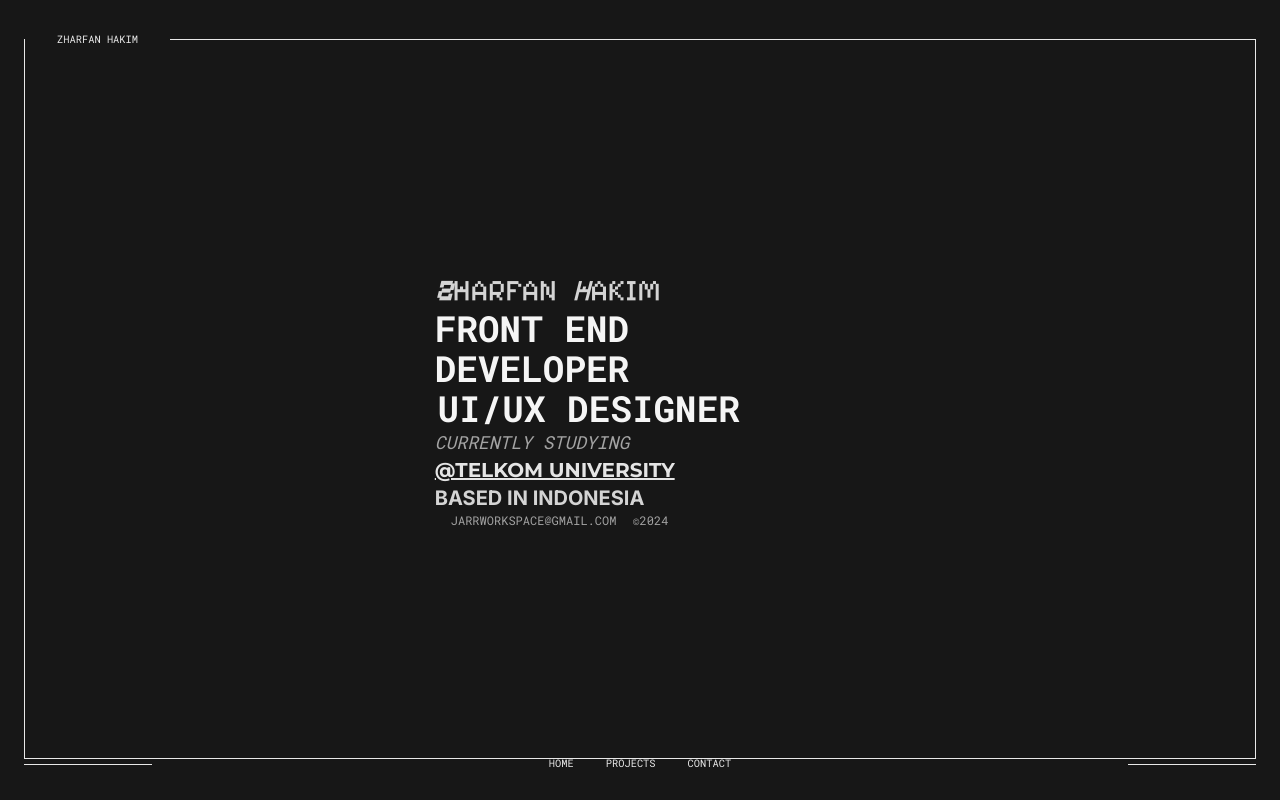
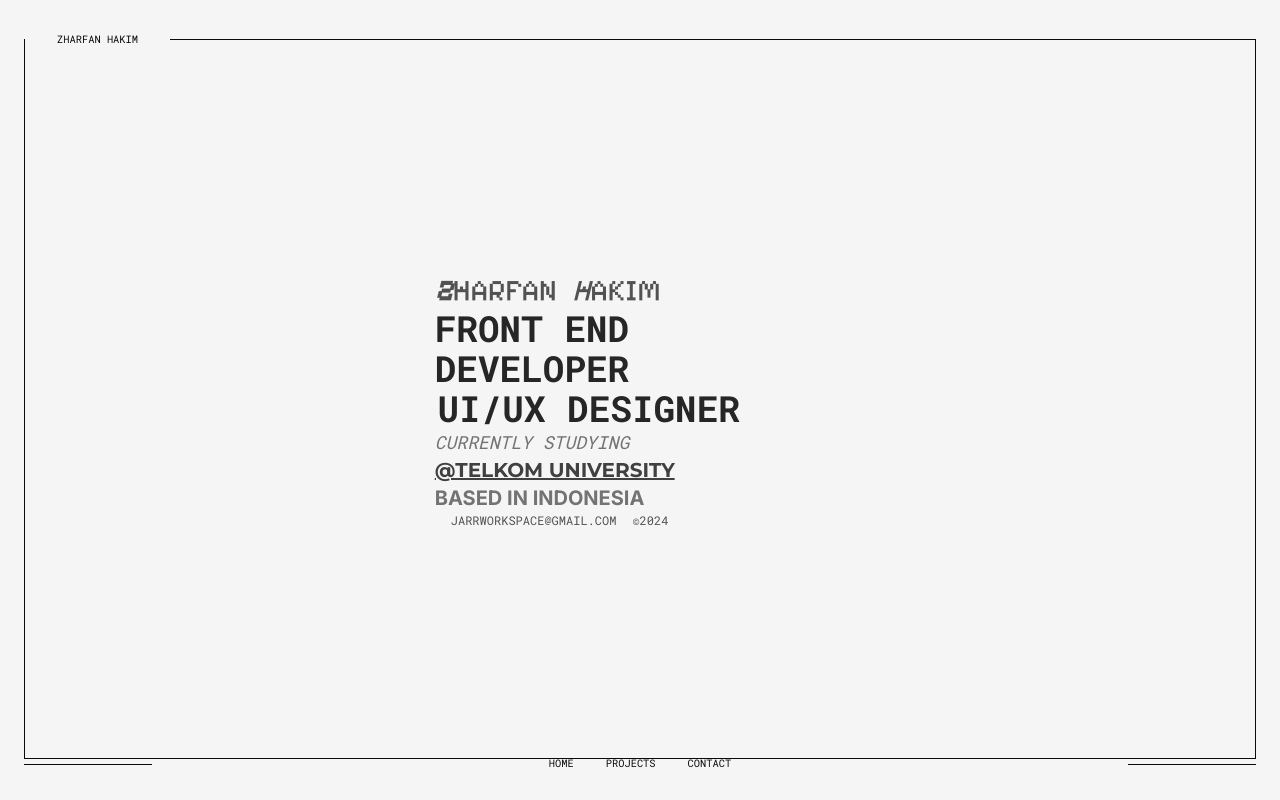
Before and after one commit to NekoJar/jarrworkspace-portfolio, a Next.js app: page / in a window 1280 px wide. Shown: the top 800 px of the page. Built offline with nearby package versions, Linux system fonts and the light colour scheme.

Commit message:
feat: updating styles

```diff
--- a/app/layout.tsx
+++ b/app/layout.tsx
@@ -17,7 +17,7 @@ export default function RootLayout({
   return (
     <html lang="en">
       <body
-        className={`${montserrat.variable} ${roboto.variable} ${inter.variable} ${pixel.variable}  font-roboto bg-neutral-900 overflow-auto`}
+        className={`${montserrat.variable} ${roboto.variable} ${inter.variable} ${pixel.variable}  font-roboto bg-neutral-100 overflow-auto`}
       >
         <Navbar />
         {children}
--- a/app/page.tsx
+++ b/app/page.tsx
@@ -33,7 +33,7 @@ export default function Home() {
     <main>
       <Hero />
       <Projects />
-      <Contact />
+      {/* <Contact />    */}
     </main>
   );
 }
--- a/components/Contact.tsx
+++ b/components/Contact.tsx
@@ -14,10 +14,10 @@ export const Contact = () => {
   return (
     <div className="p-12 h-screen relative z-[2]" id="contact" ref={container}>
       <motion.div style={{ height }}>
-        <p className="text-5xl font-extrabold uppercase border-b text-white pb-4">
+        <p className="text-5xl font-extrabold uppercase border-b border-neutral-700 text-neutral-800 pb-4">
           Connect
         </p>
-        <div className="text-white">
+        <div className="text-neutral-700">
           Lorem ipsum dolor sit amet, consectetur adipisicing elit. Voluptatum
           veniam velit exercitationem temporibus pariatur ex, libero sunt,
           doloribus inventore mollitia sit maiores, explicabo eum obcaecati
--- a/components/Navbar.tsx
+++ b/components/Navbar.tsx
@@ -1,17 +1,15 @@
-import Lenis from "lenis";
 import Link from "next/link";
-import React from "react";
 
 export const Navbar = () => {
   return (
-    <div className="h-full fixed z-50 mix-blend-exclusion">
+    <div className="h-screen fixed z-50 mix-blend-exclusion">
       <div className="uppercase text-white text-[0.65rem] p-6 mt-2 fixed w-full mix-blend-exclusion top-0 flex justify-center items-center">
-        <fieldset className="border-t border-b border-r border-l border-white mix-blend-exclusion w-screen h-[90.92vh] ">
+        <fieldset className="border-t border-b border-r border-l border-white mix-blend-exclusion w-screen h-[90.92vh] max-h-[85vh] sm:max-h-[90.92vh]">
           <legend className="px-8 ">Zharfan Hakim</legend>
         </fieldset>
       </div>
 
-      <div className="uppercase text-white text-[0.65rem] p-6 mb-1 fixed w-full mix-blend-exclusion bottom-0 ">
+      <div className=" uppercase text-white text-[0.65rem] p-6 mb-1 fixed w-full mix-blend-exclusion bottom-0 ">
         <ul className="flex items-center justify-between">
           <div className="border-b border-l border-r border-white mix-blend-exclusion w-[10vw]"></div>
           <div className="flex items-center gap-8 ">
--- a/components/Projects.tsx
+++ b/components/Projects.tsx
@@ -1,5 +1,6 @@
 "use client";
 import { motion, useScroll, useTransform } from "framer-motion";
+import { Asterisk, EyeIcon, GlobeIcon, Triangle } from "lucide-react";
 import React, { useRef } from "react";
 
 const projects = [
@@ -16,29 +17,41 @@ export const Projects = () => {
     offset: ["start start", "end start"],
     smooth: 1,
   });
+
   const { scrollYProgress: scrollYProgressOpacity } = useScroll({
     target: container,
     offset: ["start end", "end end"],
   });
 
-  const height = useTransform(scrollYProgress, [0, 1], [0, -1900]);
+  const height = useTransform(scrollYProgress, [0, 1], [0, -2000]);
   const opacity = useTransform(scrollYProgressOpacity, [0, 1], [0, 1]);
 
   return (
     <motion.div
-      className="bg-transparent p-12 h-screen relative z-[1] text-white"
+      className="bg-transparent p-12 h-screen relative z-[1]"
       id="projects"
       ref={container}
       style={{ opacity }}
     >
-      <motion.div style={{ height }} className="text-white">
-        <p className="text-5xl font-extrabold uppercase border-b border-white pb-4">
-          Projects
-        </p>
-        <ul className="uppercase pt-4 text-white">
+      <motion.div style={{ height }} className="text-neutral-800">
+        <div className="flex flex-col md:flex-row text-5xl sm:text-9xl lg:text-[16rem]  font-extrabold justify-between tracking-tighter uppercase border-b border-neutral-700 pb-4">
+          <p>Projects</p>
+          <div className="flex">
+            <span>
+              <EyeIcon
+                width={100}
+                height={100}
+                strokeWidth={0.3}
+                stroke="pink"
+                className="hidden sm:block animate-pulse duration-1000 rotate-180"
+              />
+            </span>
+          </div>
+        </div>
+        <ul className="uppercase pt-4 text-neutral-700">
           {projects.map((project) => (
-            <li className="border-b border-white p-4" key={project.title}>
-              <div className="flex justify-between items-center">
+            <li className="border-b border-neutral-700 p-4" key={project.title}>
+              <div className="flex justify-between items-center ">
                 <p className="">{project.title}</p>
                 <p className="italic text-xs">{project.year}</p>
               </div>
--- a/components/ui/HeroText.tsx
+++ b/components/ui/HeroText.tsx
@@ -3,31 +3,31 @@ import React from "react";
 export const HeroText = () => {
   return (
     <>
-      <div className="flex items-center text-3xl justify-center w-max gap-4 text-neutral-300 font-pixel">
+      <div className="flex items-center text-3xl justify-center w-max gap-4 text-neutral-600 font-pixel">
         <p className="first-letter:italic first-letter:font-extrabold">
           Zharfan
         </p>
         <p className="first-letter:italic">Hakim</p>
       </div>
 
-      <div className="text-neutral-100 flex flex-col uppercase font-extrabold text-4xl justify-center items-center w-9/12">
+      <div className="text-neutral-800 flex flex-col uppercase font-extrabold text-4xl justify-center items-center w-9/12">
         <p>Front End Developer</p>
         <p>UI/UX Designer</p>
       </div>
 
-      <div className="flex items-center text-lg italic uppercase w-max text-neutral-400">
+      <div className="flex items-center text-lg italic uppercase w-max text-neutral-500">
         <p>Currently Studying</p>
       </div>
 
-      <div className="flex items-center text-xl underline uppercase w-max font-montserrat font-bold text-neutral-200">
+      <div className="flex items-center text-xl underline uppercase w-max font-montserrat font-bold text-neutral-700">
         <p>@Telkom University</p>
       </div>
 
-      <div className="flex items-center text-xl uppercase w-max font-inter font-bold text-neutral-300">
+      <div className="flex items-center text-xl uppercase w-max font-inter font-bold text-neutral-500">
         <p>Based in Indonesia</p>
       </div>
 
-      <div className="flex gap-4 items-center px-4 text-xs text-neutral-400">
+      <div className="flex gap-4 items-center px-4 text-xs text-neutral-600">
         <p>jarrworkspace@gmail.com</p>
         <p>&copy;2024</p>
       </div>
--- a/package.json
+++ b/package.json
@@ -17,6 +17,7 @@
     "framer-motion": "^11.2.6",
     "gsap": "^3.12.5",
     "lenis": "^1.0.45",
+    "lucide-react": "^0.380.0",
     "next": "14.2.3",
     "react": "^18",
     "react-dom": "^18",
```
Also changed, not shown: 1 other file (tests, documents, lock files or other folders).
